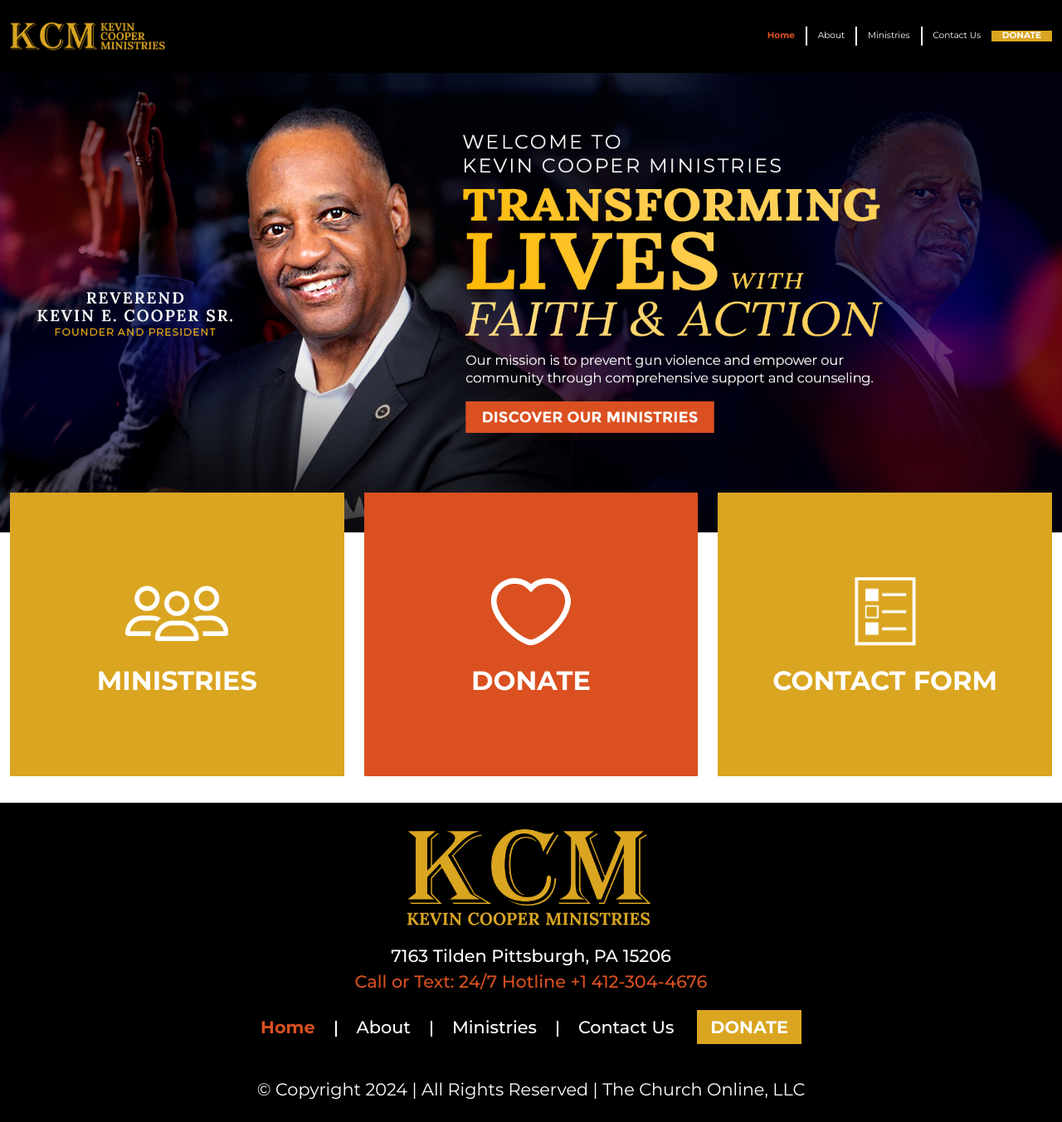
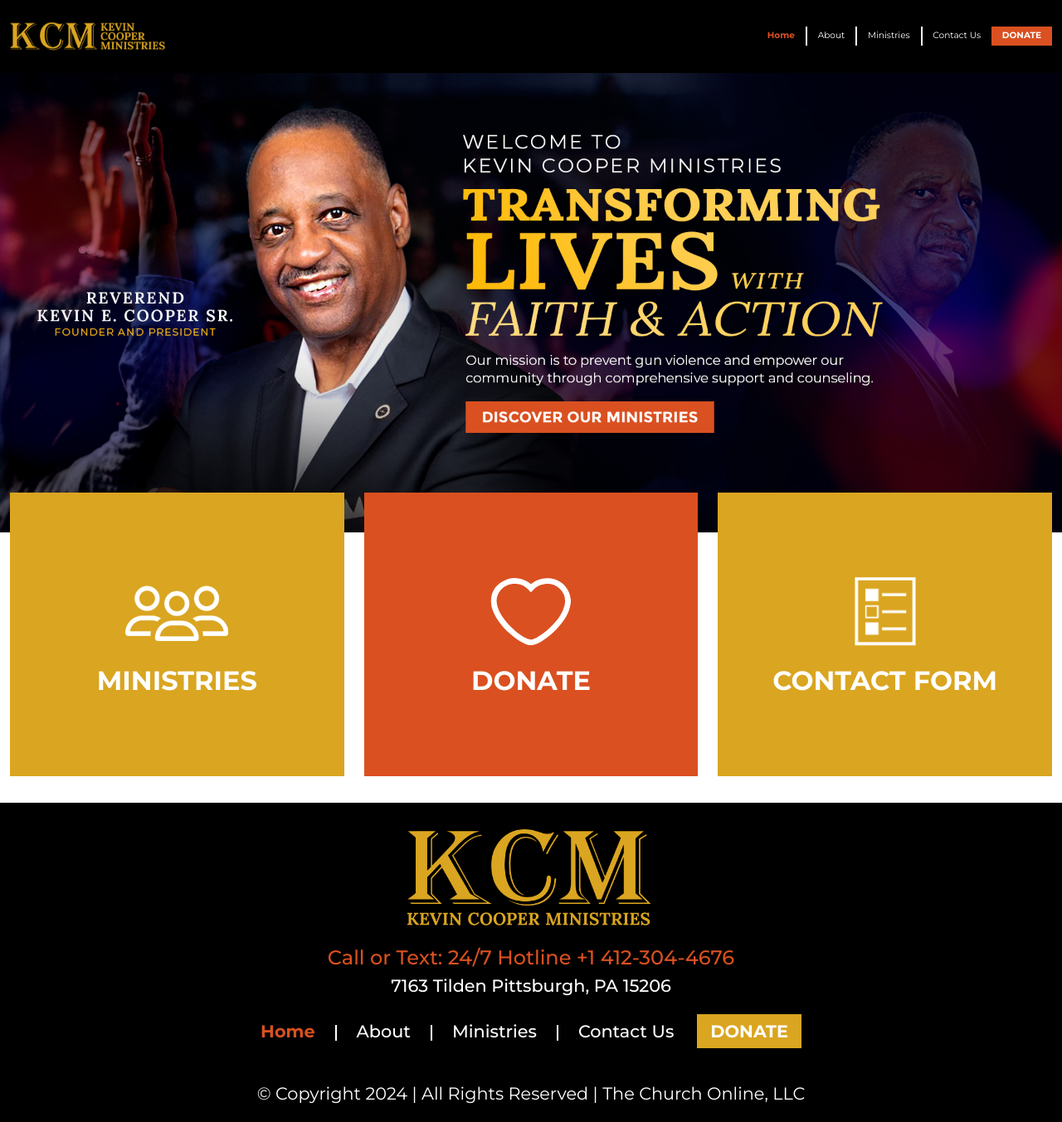
Before and after one commit to alfecaesar/tco-trinity, a website: page index.html in a window 1280 px wide. Shown: the top 1353 px of the page at 83% size. Drawn offline with nearby package versions, Linux system fonts and the light colour scheme; files that its build step writes are made by us from their sources.

Commit message:
new revisions

```diff
--- a/assets/scss/kcm-styles.scss
+++ b/assets/scss/kcm-styles.scss
@@ -41,6 +41,38 @@
 .badge{
     a{
         color: #000000 !important;
+        text-decoration: none !important;
+    }
+}
+
+.company-address{
+    display: flex;
+    flex-direction: column;
+
+    p{
+        &:last-of-type{
+            order: 1;
+            font-size: 1.5rem;
+            margin-bottom: 1rem;
+
+            @media (max-width: 767px){
+                font-size: 1rem;
+            }
+        }
+    }
+    p{
+        &:first-of-type{
+            order: 2;
+        }
+    }
+}
+
+body header .navbar.navbar-expand-md ul.navbar-nav li:last-of-type{
+    background-color: #da5020 !important;
+
+    a{
+        background-color: transparent !important;
+        top: 0px !important;
     }
 }
 
```
Also changed, not shown: ministries.html (+1 -1 lines), assets/css/kcm-styles.css.
